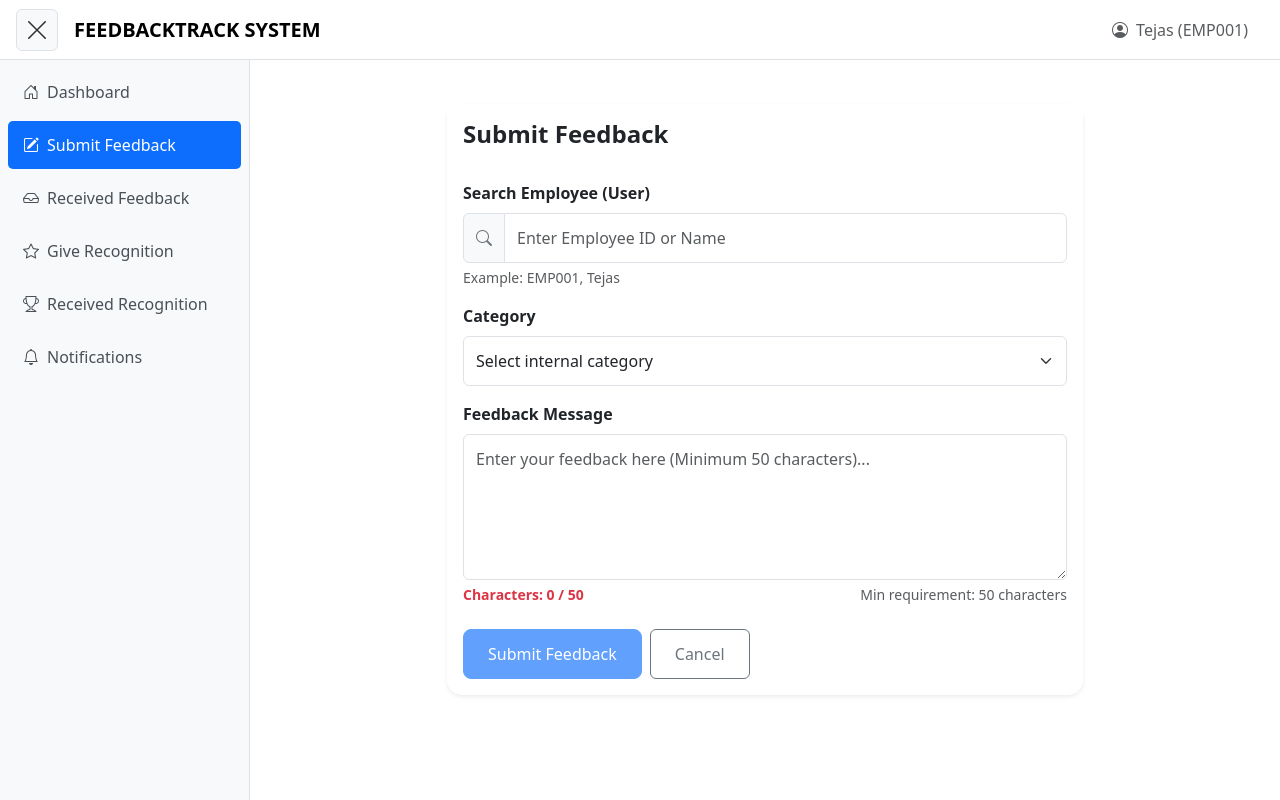
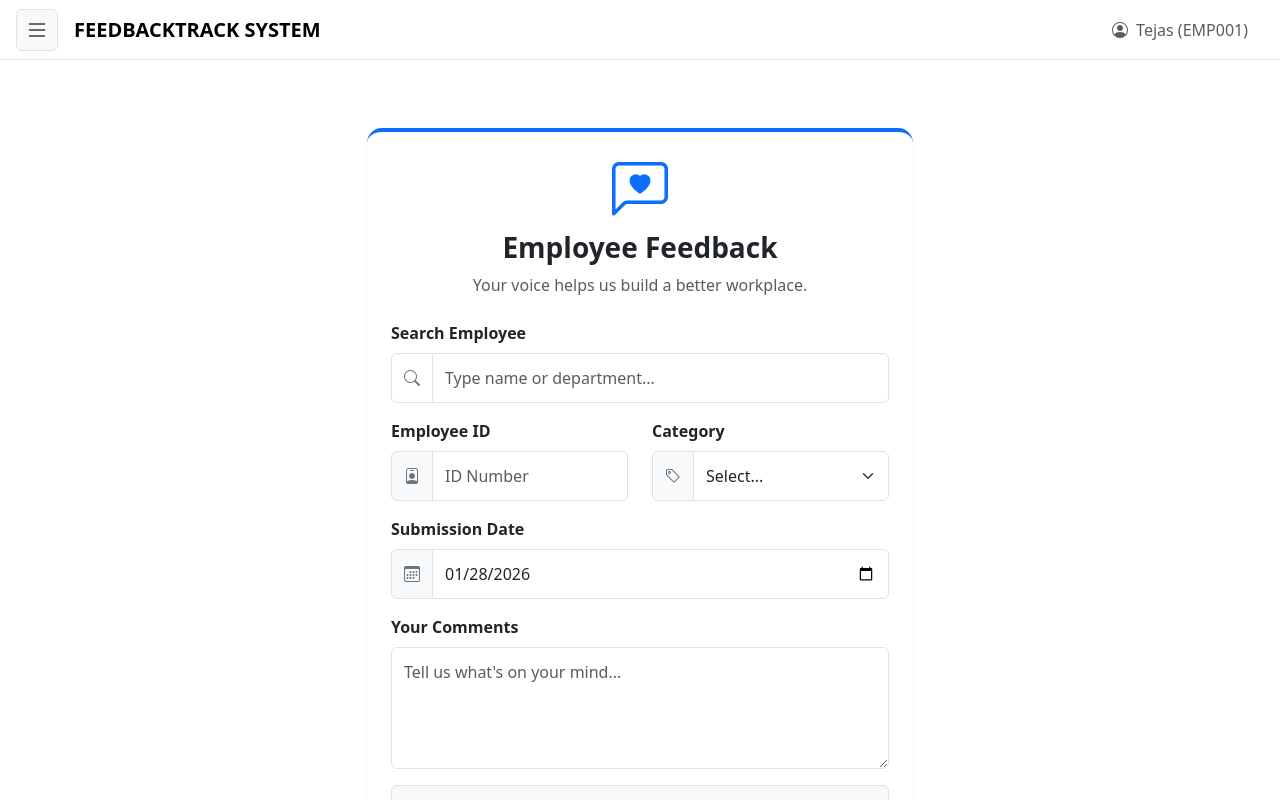
Before and after one commit to saurav219e3c/cts_feedback_project, an Angular app: page /employee/feedback in a window 1280 px wide. Built offline with nearby package versions, Linux system fonts and the light colour scheme.

Commit message:
Submit feedback form design and bootstrap icon added

```diff
--- a/angular.json
+++ b/angular.json
@@ -27,8 +27,9 @@
               }
             ],
             "styles": [
-              "src/styles.css",
-              "node_modules/bootstrap/dist/css/bootstrap.min.css"
+              "node_modules/bootstrap/dist/css/bootstrap.min.css",
+              "node_modules/bootstrap-icons/font/bootstrap-icons.css",
+              "src/styles.css"
             ],
             "scripts": []
           },
@@ -83,7 +84,6 @@
               {
                 "glob": "**/*",
                 "input": "public"
-
               }
             ],
             "styles": [
--- a/src/app/employee/employee-dashboard/employee-dashboard.component.html
+++ b/src/app/employee/employee-dashboard/employee-dashboard.component.html
@@ -24,7 +24,7 @@
           <i class="bi bi-star-fill text-success fs-3"></i>
         </div>
         <h6 class="fw-bold">Give Recognition</h6>
-        <button class="btn btn-success btn-sm w-100 mt-2">Recognize</button>
+        <button class="btn btn-success btn-sm w-100 mt-2" routerLink="/employee/recognition">Recognize</button>
       </div>
     </div>
   </div>
--- a/src/app/employee/employee-dashboard/employee-dashboard.component.ts
+++ b/src/app/employee/employee-dashboard/employee-dashboard.component.ts
@@ -1,10 +1,11 @@
 import { Component } from '@angular/core';
 import { CommonModule } from '@angular/common';
+import { RouterLink } from '@angular/router';
 
 @Component({
   selector: 'app-employee-dashboard',
   standalone: true,
-  imports: [CommonModule],
+  imports: [CommonModule,RouterLink],
   templateUrl: './employee-dashboard.component.html',
   styleUrl: './employee-dashboard.component.css'
 })
--- a/src/app/employee/employee-dashboard/employee-dashboard.routes.ts
+++ b/src/app/employee/employee-dashboard/employee-dashboard.routes.ts
@@ -1,6 +1,7 @@
 import { Routes } from "@angular/router";
 import { SubmitFeedbackComponent } from "../submit-feedback/submit-feedback.component";
 import { EmployeeDashboardComponent } from "./employee-dashboard.component";
+import { EmployeeRecognitionComponent } from "../employee-recognition/employee-recognition.component";
 
 export const DASHBOARD_ROUTES: Routes = [
   {
@@ -8,7 +9,8 @@ export const DASHBOARD_ROUTES: Routes = [
     component: EmployeeDashboardComponent,
     children: [
 
-      { path: 'submit-feedback', component: SubmitFeedbackComponent} // Only one entry needed here
+      { path: 'submit-feedback', component: SubmitFeedbackComponent},
+      {path:'recognization',component:EmployeeRecognitionComponent} // Only one entry needed here
     ]
   }
 ];
--- a/src/app/employee/employee-layout/employee-layout.component.ts
+++ b/src/app/employee/employee-layout/employee-layout.component.ts
@@ -9,7 +9,7 @@ import { RouterModule, RouterOutlet } from '@angular/router';
   styleUrl: './employee-layout.component.css'
 })
 export class EmployeeLayoutComponent {
-  isSidebarOpen = true;
+  isSidebarOpen = false;
 
   toggleSidebar(): void {
     this.isSidebarOpen = !this.isSidebarOpen;
--- a/src/app/employee/employee-recognition/employee-recognition.component.ts
+++ b/src/app/employee/employee-recognition/employee-recognition.component.ts
@@ -1,8 +1,9 @@
 import { Component } from '@angular/core';
+import { RouterLink } from '@angular/router';
 
 @Component({
   selector: 'app-employee-recognition',
-  imports: [],
+  imports: [RouterLink],
   templateUrl: './employee-recognition.component.html',
   styleUrl: './employee-recognition.component.css'
 })
--- a/src/app/employee/submit-feedback/submit-feedback.component.html
+++ b/src/app/employee/submit-feedback/submit-feedback.component.html
@@ -1,57 +1,84 @@
-<div class="container mt-4">
+<div class="container py-5">
   <div class="row justify-content-center">
-    <div class="col-md-8">
-      <div class="card shadow-sm border-0">
-        <div class="card-header bg-white border-0 py-3">
-          <h4 class="fw-bold mb-0">Submit Feedback</h4>
-        </div>
-        <div class="card-body">
-          <form>
+    <div class="col-md-8 col-lg-6">
+      <div class="card shadow-sm border-0 border-top border-primary border-4">
+        <div class="card-body p-4">
+
+          <div class="text-center mb-4">
+            <i class="bi bi-chat-left-heart text-primary display-4"></i>
+            <h3 class="fw-bold mt-2">Employee Feedback</h3>
+            <p class="text-muted">Your voice helps us build a better workplace.</p>
+          </div>
+
+          <form [formGroup]="feedbackForm" (ngSubmit)="onSubmit()">
+
             <div class="mb-3">
-              <label class="form-label fw-bold">Search Employee (User)</label>
+              <label class="form-label fw-bold">Search Employee</label>
               <div class="input-group">
-                <span class="input-group-text bg-light"><i class="bi bi-search"></i></span>
-                <input type="text" class="form-control" placeholder="Enter Employee ID or Name">
+                <span class="input-group-text bg-white"><i class="bi bi-search"></i></span>
+                <input type="text" list="empList" formControlName="searchEmployee"
+                       class="form-control" placeholder="Type name or department...">
               </div>
-              <div class="form-text">Example: EMP001, Tejas</div>
+              <datalist id="empList">
+                <option *ngFor="let emp of employees" [value]="emp"></option>
+              </datalist>
+            </div>
+
+            <div class="row">
+              <div class="col-md-6 mb-3">
+                <label class="form-label fw-bold">Employee ID</label>
+                <div class="input-group">
+                  <span class="input-group-text bg-light"><i class="bi bi-person-badge"></i></span>
+                  <input type="text" formControlName="employeeId" class="form-control" placeholder="ID Number">
+                </div>
+              </div>
+
+              <div class="col-md-6 mb-3">
+                <label class="form-label fw-bold">Category</label>
+                <div class="input-group">
+                  <span class="input-group-text bg-light"><i class="bi bi-tag"></i></span>
+                  <select formControlName="category" class="form-select">
+                    <option value="" disabled>Select...</option>
+                    <option *ngFor="let cat of categories" [value]="cat">{{cat}}</option>
+                  </select>
+                </div>
+              </div>
             </div>
 
             <div class="mb-3">
-              <label class="form-label fw-bold">Category</label>
-              <select class="form-select">
-                <option selected disabled>Select internal category</option>
-                <option value="performance">Performance</option>
-                <option value="technical">Technical Skills</option>
-                <option value="soft-skills">Soft Skills</option>
-                <option value="collaboration">Team Collaboration</option>
-              </select>
-            </div>
-
-            <div class="mb-4">
-              <label class="form-label fw-bold">Feedback Message</label>
-              <textarea
-                class="form-control"
-                rows="5"
-                placeholder="Enter your feedback here (Minimum 50 characters)..."
-                #feedbackText
-              ></textarea>
-              <div class="d-flex justify-content-between mt-1">
-                <small [class.text-danger]="feedbackText.value.length < 50" class="fw-bold">
-                  Characters: {{ feedbackText.value.length }} / 50
-                </small>
-                <small class="text-muted">Min requirement: 50 characters</small>
+              <label class="form-label fw-bold">Submission Date</label>
+              <div class="input-group">
+                <span class="input-group-text bg-light"><i class="bi bi-calendar3"></i></span>
+                <input type="date" formControlName="submissionDate" class="form-control">
               </div>
             </div>
 
-            <div class="d-flex gap-2">
-              <button type="submit" class="btn btn-primary px-4" [disabled]="feedbackText.value.length < 50">
-                Submit Feedback
-              </button>
-              <button type="button" class="btn btn-outline-secondary px-4" routerLink="/employee/dashboard">
-                Cancel
+            <div class="mb-3">
+              <label class="form-label fw-bold">Your Comments</label>
+              <textarea formControlName="comments" class="form-control" rows="4"
+                        placeholder="Tell us what's on your mind..."></textarea>
+            </div>
+
+            <div class="p-3 mb-4 rounded border" [ngClass]="feedbackForm.get('isAnonymous')?.value ? 'bg-warning-subtle border-warning' : 'bg-light'">
+              <div class="form-check form-switch">
+                <input class="form-check-input" type="checkbox" id="anonSwitch" formControlName="isAnonymous">
+                <label class="form-check-label fw-bold" for="anonSwitch">
+                   Submit Anonymously
+                </label>
+              </div>
+              <small class="text-muted d-block mt-1">
+                <i class="bi bi-shield-lock-fill me-1"></i>
+                Identity will be hidden from administrators.
+              </small>
+            </div>
+
+            <div class="d-grid">
+              <button type="submit" class="btn btn-primary btn-lg" [disabled]="feedbackForm.invalid">
+                <i class="bi bi-send me-2"></i> Submit Feedback
               </button>
             </div>
           </form>
+
         </div>
       </div>
     </div>
--- a/src/app/employee/submit-feedback/submit-feedback.component.ts
+++ b/src/app/employee/submit-feedback/submit-feedback.component.ts
@@ -1,14 +1,62 @@
-import { Component } from '@angular/core';
+import { Component, OnInit } from '@angular/core';
 import { CommonModule } from '@angular/common';
 import { RouterLink } from '@angular/router';
+import { FormBuilder, FormGroup, ReactiveFormsModule, Validators } from '@angular/forms';
 
 @Component({
   selector: 'app-submit-feedback',
   standalone: true,
-  imports: [CommonModule, RouterLink],
+  imports: [CommonModule, RouterLink, ReactiveFormsModule], // Removed duplicate CommonModule
   templateUrl: './submit-feedback.component.html',
   styleUrl: './submit-feedback.component.css'
 })
-export class SubmitFeedbackComponent {
-  // Logic for form submission will go here
+export class SubmitFeedbackComponent implements OnInit {
+  feedbackForm!: FormGroup;
+
+  employees = ['John Doe (Eng)', 'Jane Smith (HR)', 'Mike Ross (Legal)', 'Rachel Zane (Design)'];
+  categories = ['Work Culture', 'Management', 'Facilities', 'Career Growth', 'Other'];
+
+  constructor(private fb: FormBuilder) {}
+
+  ngOnInit(): void {
+    this.feedbackForm = this.fb.group({
+      searchEmployee: [''],
+      employeeId: ['', Validators.required],
+      category: ['', Validators.required],
+      comments: ['', [Validators.required, Validators.minLength(10)]],
+      isAnonymous: [false],
+      submissionDate: [new Date().toISOString().substring(0, 10), Validators.required]
+    });
+
+    this.feedbackForm.get('isAnonymous')?.valueChanges.subscribe(isAnon => {
+      const idControl = this.feedbackForm.get('employeeId');
+      if (isAnon) {
+        idControl?.disable();
+        idControl?.setValue('ANONYMOUS');
+      } else {
+        idControl?.enable();
+        idControl?.setValue('');
+      }
+    });
+  }
+
+  // --- ADD THIS METHOD TO FIX THE ERROR ---
+  onSubmit(): void {
+    if (this.feedbackForm.valid) {
+      // Use getRawValue() so you get the employeeId even if it is disabled (Anonymous mode)
+      const formData = this.feedbackForm.getRawValue();
+      console.log('Feedback Data Submitted:', formData);
+
+      alert('Success! Your feedback has been recorded.');
+
+      // Optional: Reset form after submission
+      this.feedbackForm.reset({
+        submissionDate: new Date().toISOString().substring(0, 10),
+        isAnonymous: false
+      });
+    } else {
+      // Mark all fields as touched to show validation errors
+      this.feedbackForm.markAllAsTouched();
+    }
+  }
 }
```
